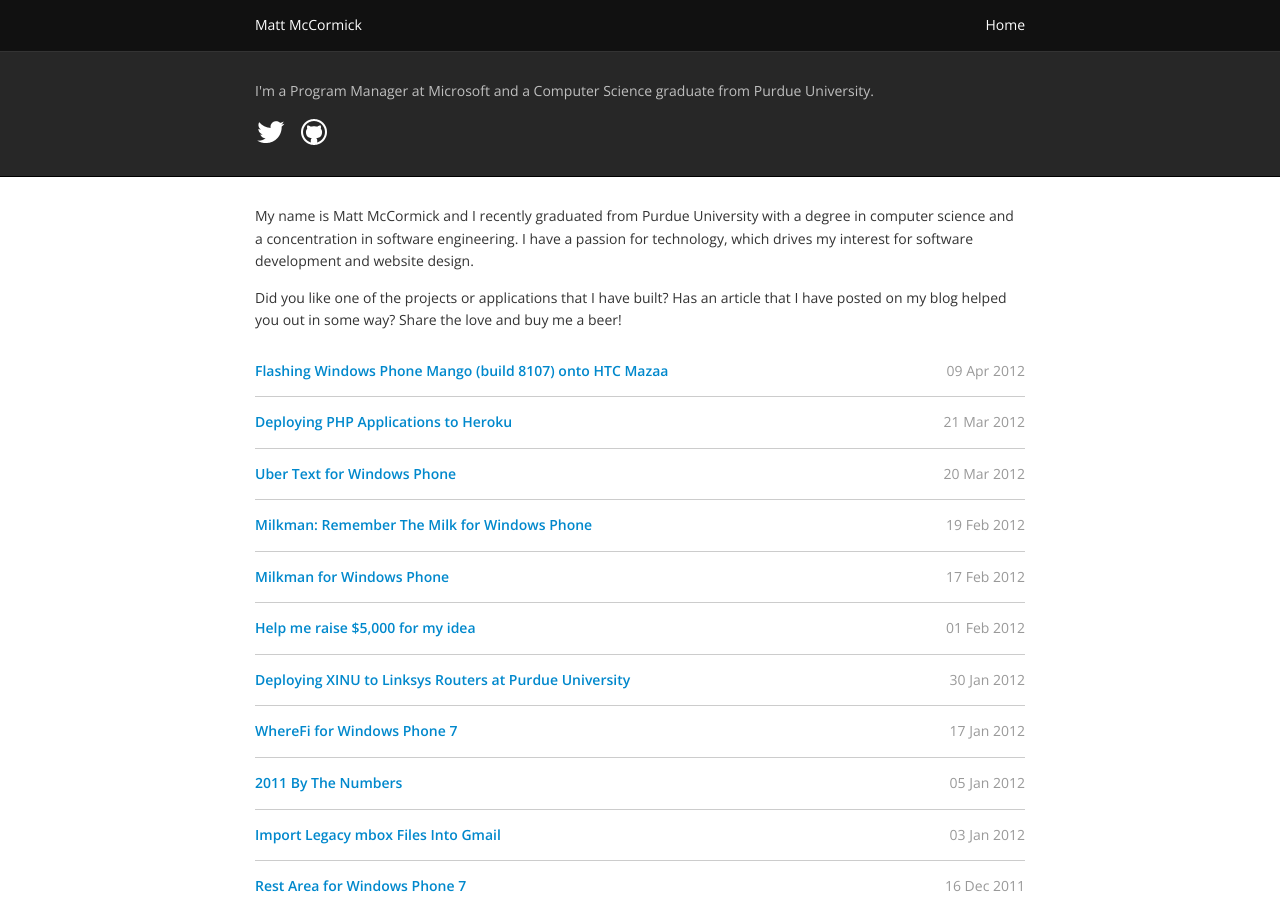
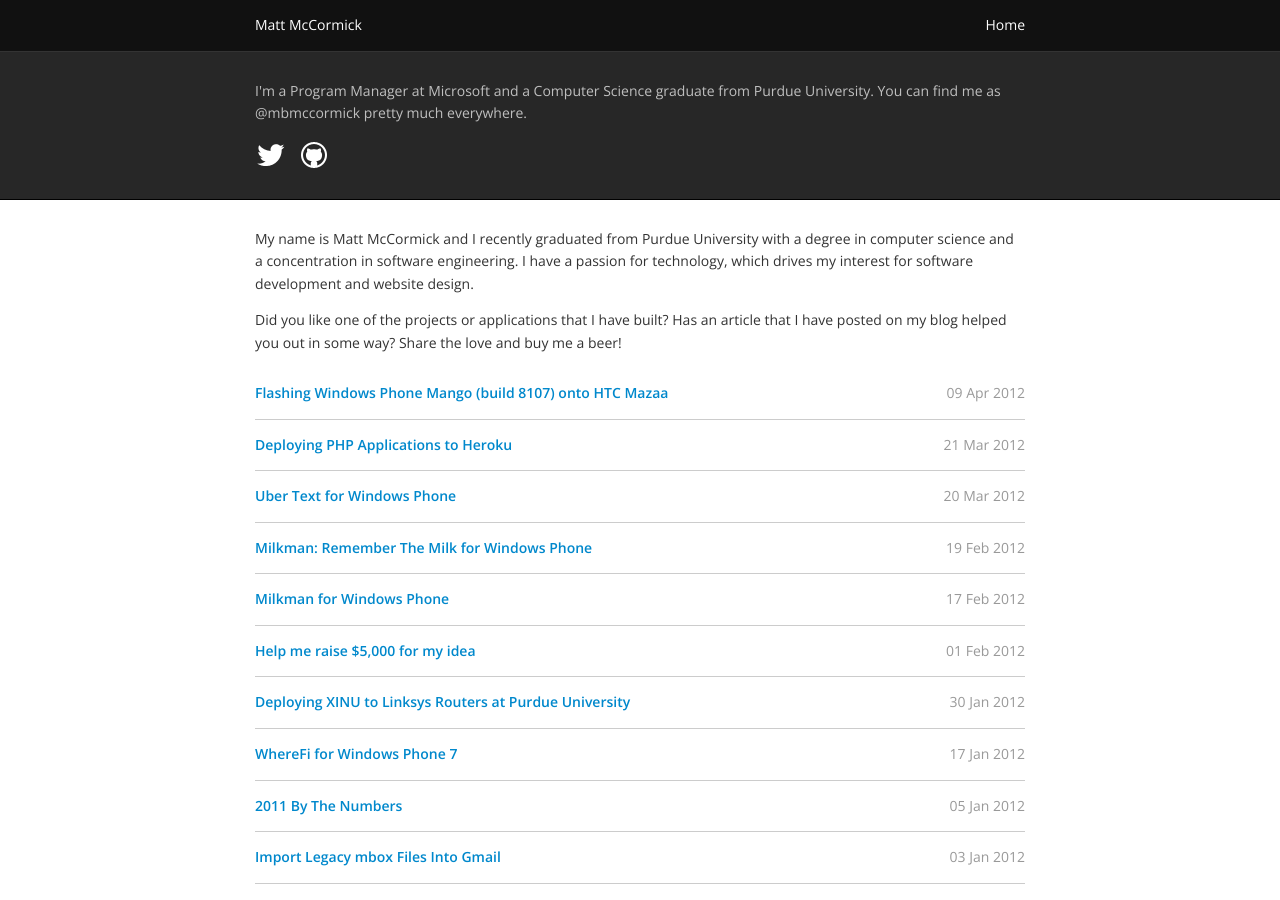
Before and after one commit to mbmccormick/mbmccormick.github.io, a Jekyll site: the page built from index.md, in a window 1280 px wide and 900 px high. Built offline with Jekyll 4.4.1, drawn with Linux system fonts in a browser that asks for light colours.

Commit message:
Update _config.yml

```diff
--- a/_config.yml
+++ b/_config.yml
@@ -1,6 +1,6 @@
 url: http://mbmccormick.com
 title: Matt McCormick
-description: I'm a Program Manager at Microsoft and a Computer Science graduate from Purdue University.
+description: I'm a Program Manager at Microsoft and a Computer Science graduate from Purdue University. You can find me as @mbmccormick pretty much everywhere.
 language: en-us
 
 author: Matt McCormick
```
